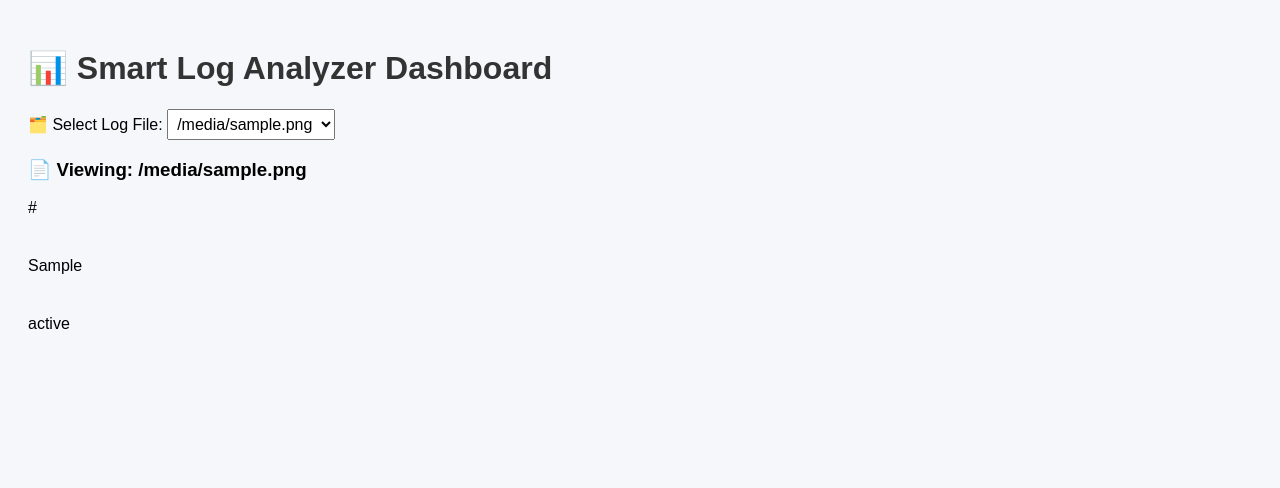
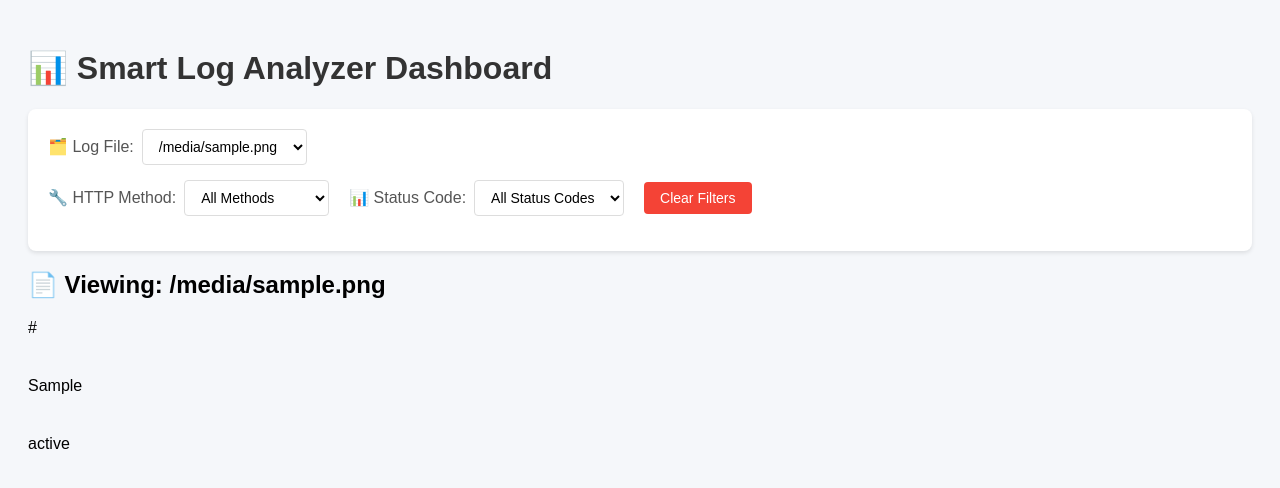
Before and after one commit to marl-Am/smart-log-file-analyzer, a Flask app: template app/templates/dashboard.html in a window 1280 px wide. Shown: the top 488 px of the page. Run offline with Flask 3, Linux system fonts and the light colour scheme; the template is opened without the code that fills it: most values are stand-ins (such as "Sample title", 1, 10 or a date in 2020); parts of the project's set-up code (start-up, migrations or seed data) failed here and were passed over.

Commit message:
Fix status code filtering in dashboard
Fixed type mismatch issue where status codes from form (strings) weren't matching status codes in logs.

Updated filter_logs() function to handle both string and integer status code comparisons.

Status code dropdown now works correctly alongside existing HTTP method filtering.

Added comparison logic: string comparison, direct comparison, and integer conversion fallback

```diff
--- a/app/templates/dashboard.html
+++ b/app/templates/dashboard.html
@@ -10,19 +10,58 @@
       padding: 20px;
       background: #f5f7fa;
     }
+
     h1 {
       color: #333;
     }
+
     .chart {
       margin-bottom: 40px;
     }
-      form {
-        margin-bottom: 1em;
+
+    .filters {
+      background: white;
+      padding: 20px;
+      border-radius: 8px;
+      box-shadow: 0 2px 4px rgba(0, 0, 0, 0.1);
+      margin-bottom: 20px;
     }
+
+    .filter-row {
+      display: flex;
+      gap: 20px;
+      align-items: center;
+      margin-bottom: 15px;
+      flex-wrap: wrap;
+    }
+
+    .filter-group {
+      display: flex;
+      align-items: center;
+      gap: 8px;
+    }
+
     select {
-        padding: 5px;
-        font-size: 1em;
+      padding: 8px 12px;
+      font-size: 14px;
+      border: 1px solid #ddd;
+      border-radius: 4px;
+      background: white;
     }
+
+    label {
+      font-weight: 500;
+      color: #555;
+    }
+
+    .stats {
+      background: #e3f2fd;
+      padding: 10px 15px;
+      border-radius: 4px;
+      font-size: 14px;
+      color: #1565c0;
+    }
+
     .error {
       color: #d32f2f;
       background: #ffebee;
@@ -30,14 +69,30 @@
       border-radius: 4px;
       margin: 20px 0;
     }
+
     .no-data {
       color: #666;
       font-style: italic;
       text-align: center;
       padding: 40px;
     }
+
+    .clear-filters {
+      background: #f44336;
+      color: white;
+      border: none;
+      padding: 8px 16px;
+      border-radius: 4px;
+      cursor: pointer;
+      font-size: 14px;
+    }
+
+    .clear-filters:hover {
+      background: #d32f2f;
+    }
   </style>
 </head>
+
 <body>
   <h1>📊 Smart Log Analyzer Dashboard</h1>
 
@@ -46,16 +101,65 @@
   {% endif %}
 
   {% if log_files %}
-    <form method="get">
-      <label for="log-select">🗂️ Select Log File:</label>
+
+  <div class="filters">
+    <form method="get" id="filterForm">
+      <!-- File Selection -->
+      <div class="filter-row">
+        <div class="filter-group">
+          <label for="log-select">🗂️ Log File:</label>
           <select name="log" id="log-select" onchange="this.form.submit()">
             {% for file in log_files %}
-              <option value="{{ file }}" {% if file == selected_file %}selected{% endif %}>{{ file }}</option>
+            <option value="{{ file }}" {% if file==selected_file %}selected{% endif %}>{{ file }}</option>
             {% endfor %}
           </select>
+        </div>
+      </div>
+
+      <!-- Filters -->
+      <div class="filter-row">
+        <div class="filter-group">
+          <label for="method-select">🔧 HTTP Method:</label>
+          <select name="method" id="method-select" onchange="this.form.submit()">
+            <option value="all" {% if selected_method=='all' %}selected{% endif %}>All Methods</option>
+            {% for method in available_methods %}
+            <option value="{{ method }}" {% if method==selected_method %}selected{% endif %}>{{ method }}</option>
+            {% endfor %}
+          </select>
+        </div>
+
+        <div class="filter-group">
+          <label for="status-select">📊 Status Code:</label>
+          <select name="status" id="status-select" onchange="this.form.submit()">
+            <option value="all" {% if selected_status=='all' %}selected{% endif %}>All Status Codes</option>
+            {% for status in available_status_codes %}
+            <option value="{{ status }}" {% if status|string==selected_status %}selected{% endif %}>{{ status }}
+            </option>
+            {% endfor %}
+          </select>
+        </div>
+
+        {% if selected_method != 'all' or selected_status != 'all' %}
+        <button type="button" class="clear-filters" onclick="clearFilters()">Clear Filters</button>
+        {% endif %}
+      </div>
+
+      <!-- Hidden field to preserve log selection when clearing filters -->
+      <input type="hidden" name="log" value="{{ selected_file }}">
     </form>
 
-    <h3>📄 Viewing: {{ selected_file }}</h3>
+    <!-- Stats -->
+    {% if total_logs is defined and filtered_count is defined %}
+    <div class="stats">
+      📈 Showing {{ "{:,}".format(filtered_count) }} of {{ "{:,}".format(total_logs) }} log entries
+      {% if selected_method != 'all' or selected_status != 'all' %}
+      (filtered)
+      {% endif %}
+    </div>
+    {% endif %}
+  </div>
+
+  <h2>📄 Viewing: {{ selected_file }}</h2>
 
   {% if not error %}
   {% if hourly_chart %}
@@ -63,13 +167,31 @@
   <div class="chart">{{ daily_chart | safe }}</div>
   <div class="chart">{{ status_chart | safe }}</div>
   {% else %}
-        <div class="no-data">📭 This log file appears to be empty or contains no valid log entries.</div>
+  <div class="no-data">
+    {% if selected_method != 'all' or selected_status != 'all' %}
+    🔍 No log entries match the selected filters.
+    {% else %}
+    📭 This log file appears to be empty or contains no valid log entries.
+    {% endif %}
+  </div>
   {% endif %}
   {% endif %}
 
   {% else %}
-      <div class="no-data">⚠️ No log files available to display.</div>
+  <div class="no-data">No log files available to display.</div>
   {% endif %}
 
+  <script>
+    function clearFilters() {
+      // Get current log file
+      const logSelect = document.getElementById('log-select');
+      const currentLog = logSelect.value;
+
+      // Redirect with only the log parameter
+      window.location.href = `?log=${encodeURIComponent(currentLog)}`;
+    }
+  </script>
+
 </body>
+
 </html>
```
Also changed, not shown: app/routes.py (+89 -5 lines). Lines whose indentation alone changed are shown as unchanged.
